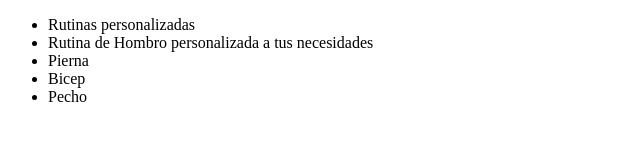
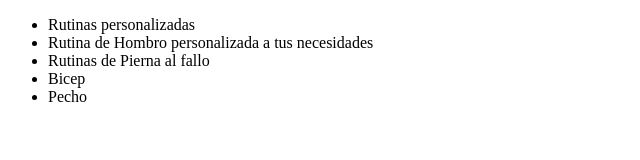
Before and after one commit to Loga91/alura-git, a plain HTML site: page index.html in a window 1280 px wide. Shown: the whole page, without its empty margins (0-640 px from the left). Drawn offline with Linux system fonts and the light colour scheme.

Commit message:
Renombrando rutina de pierna

```diff
--- a/index.html
+++ b/index.html
@@ -10,7 +10,7 @@
     <ul>
         <li>Rutinas personalizadas</li>
         <li>Rutina de Hombro personalizada a tus necesidades</li>
-        <li>Pierna</li>
+        <li>Rutinas de Pierna al fallo</li>
         <li>Bicep</li>
         <li>Pecho</li>
     </ul>
```
